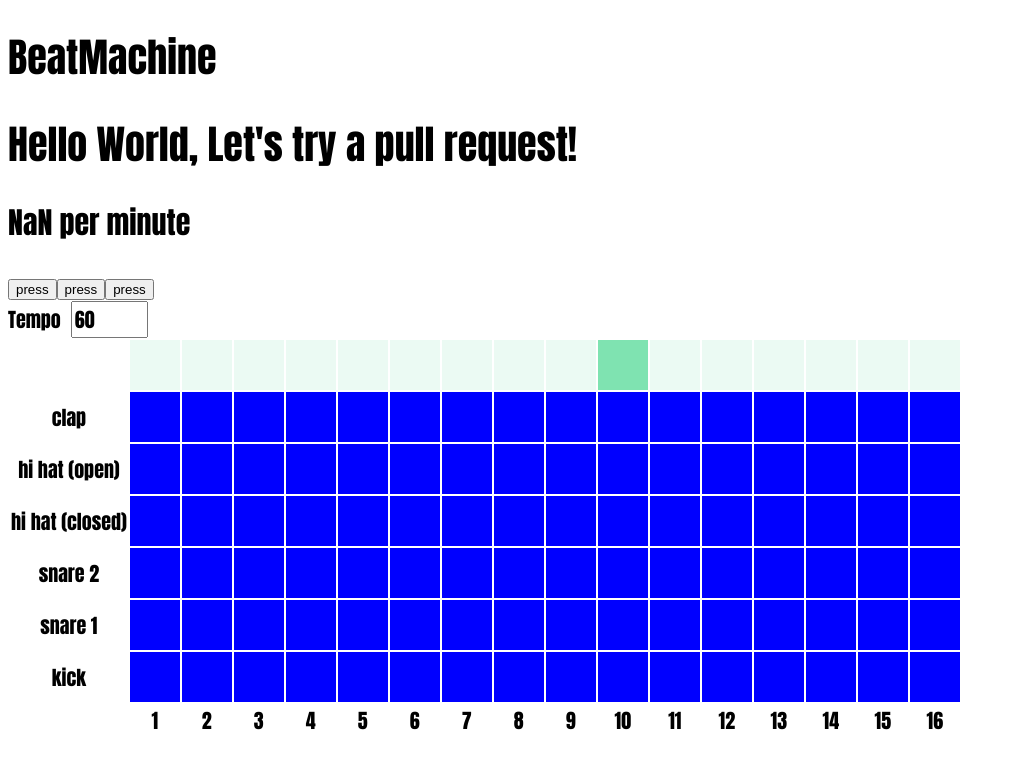
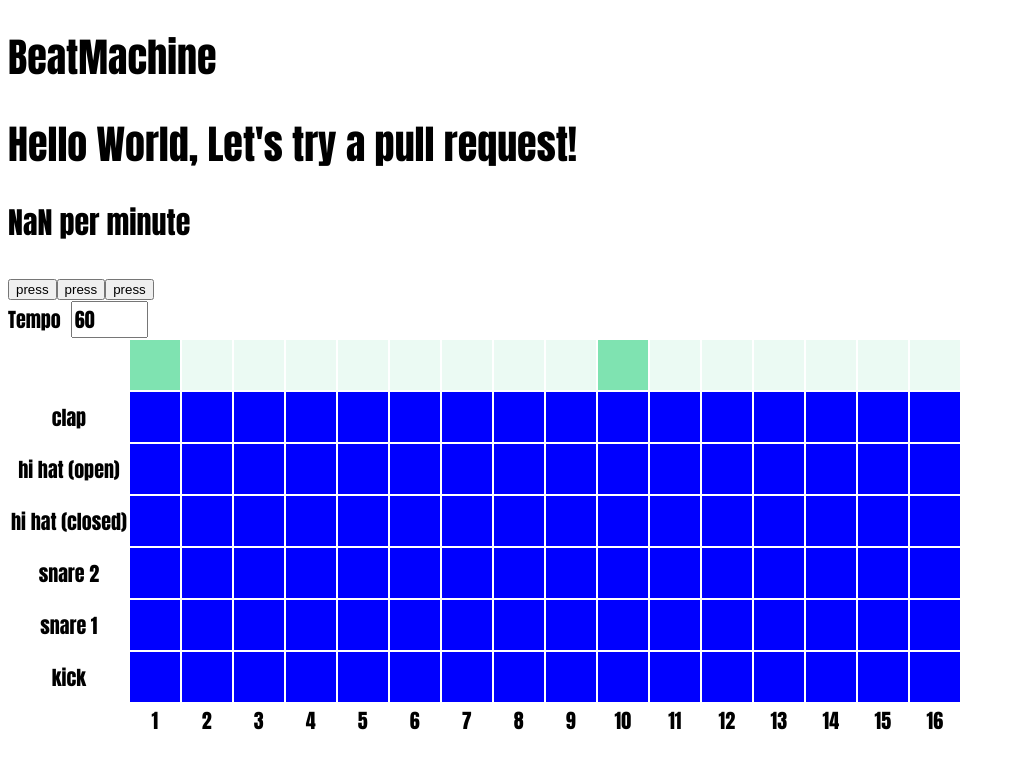
Before and after one commit to AndrewRLloyd88/beat-machine-hackathon, a React (Create React App) app: page / in a window 1280 px wide. Shown: the top 768 px of the page, without its empty margins (0-1015 px from the left). Built offline with nearby package versions, Linux system fonts and the light colour scheme.

Commit message:
update after merge master

```diff
--- a/src/Components/BeatTracker.jsx
+++ b/src/Components/BeatTracker.jsx
@@ -6,7 +6,7 @@ import '../styles/playhead.css';
 
 const BeatTracker = () => {
   const beats = BPM();
-  const squares = [0, 0, 0, 0, 0, 0, 0, 0, 0, 1, 0, 0, 0, 0, 0, 0];
+  const squares = [1, 0, 0, 0, 0, 0, 0, 0, 0, 1, 0, 0, 0, 0, 0, 0];
 
  const playHeadArray = squares.map((square) => ( <td key={square} className={square > 0 ? "playhead" : "inactive"}></td> ))
 
```
